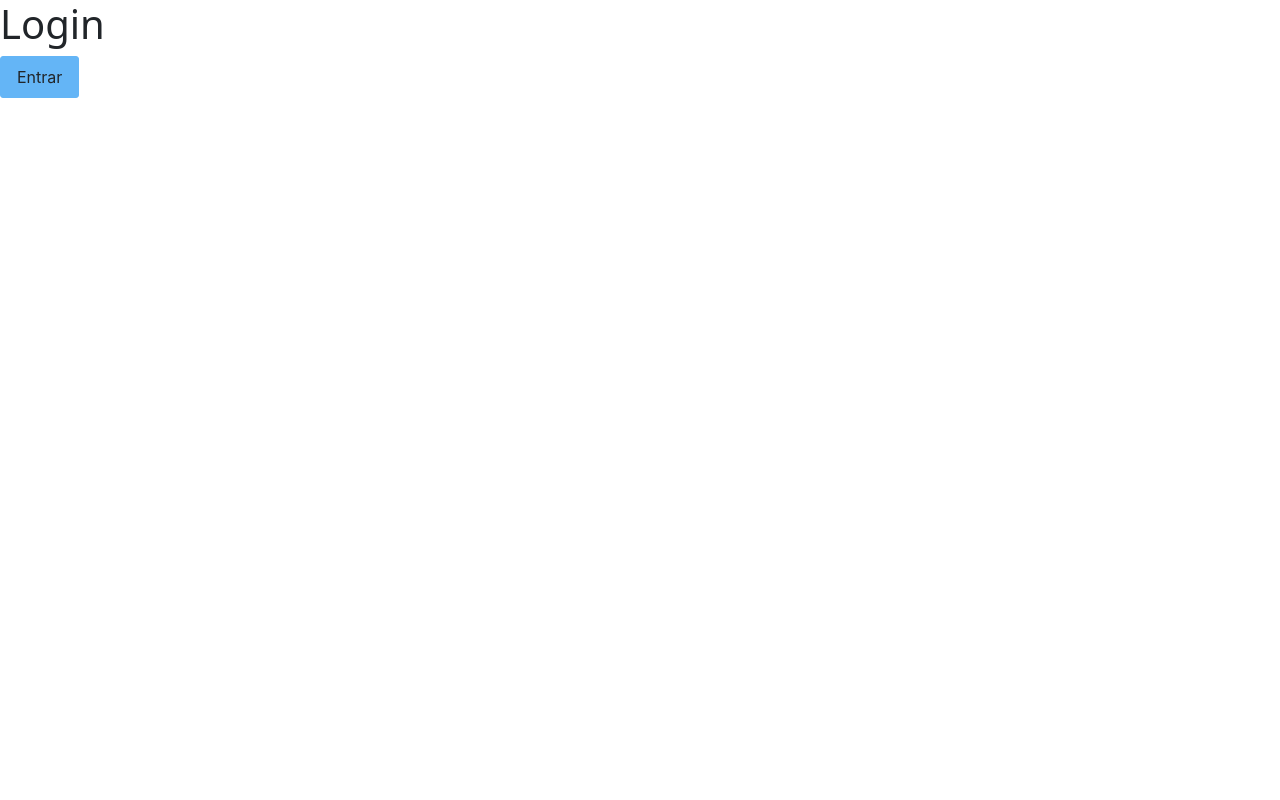
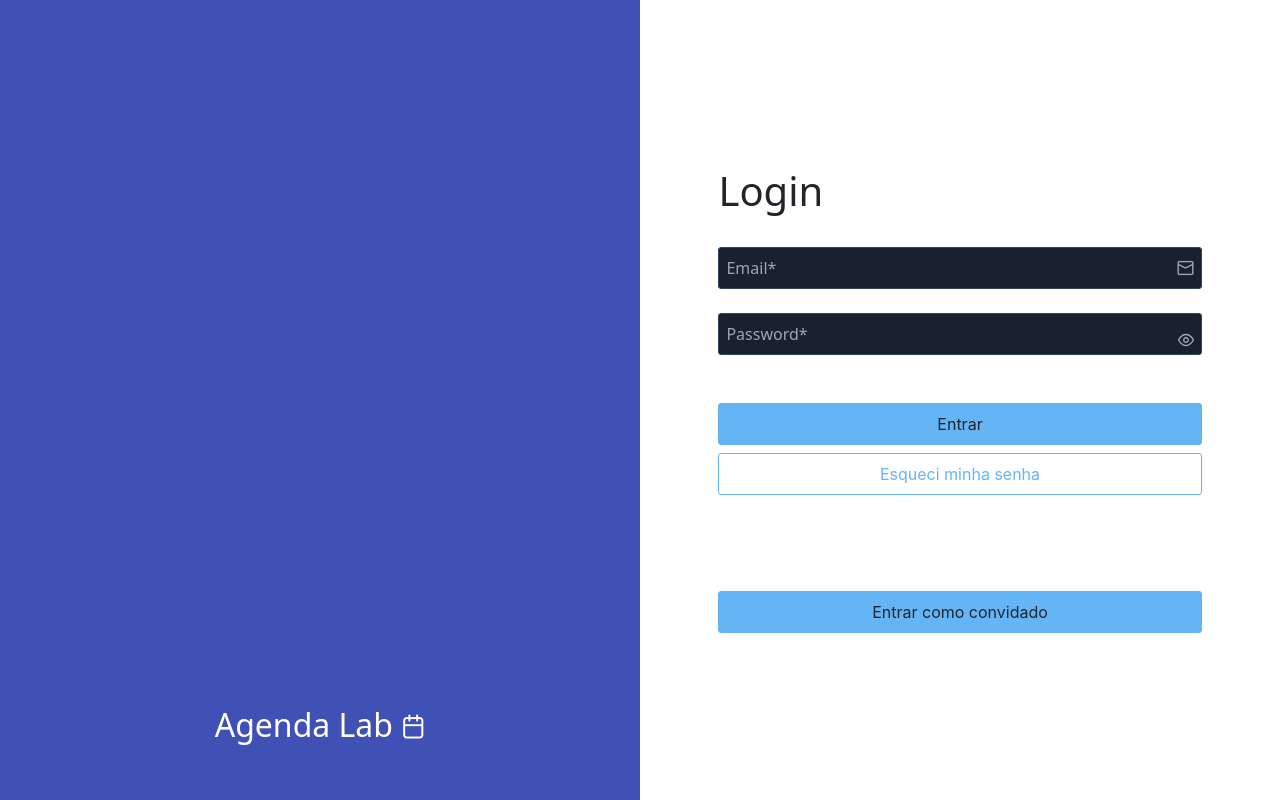
Before and after one commit to dwws-ufes/2023-AgendaLab, a React (Create React App) app: page / in a window 1280 px wide. Built offline with nearby package versions, Linux system fonts and the light colour scheme.

Commit message:
Adicionar tela do login

```diff
--- a/package.json
+++ b/package.json
@@ -15,6 +15,7 @@
     "primereact": "^9.4.0",
     "react": "^18.2.0",
     "react-dom": "^18.2.0",
+    "react-hook-form": "^7.43.9",
     "react-router-dom": "^6.11.2",
     "react-scripts": "5.0.1",
     "typescript": "^4.9.5",
--- a/src/pages/login.tsx
+++ b/src/pages/login.tsx
@@ -1,22 +1,70 @@
-import React from "react";
+import React, { useState } from "react";
 import { useNavigate } from "react-router-dom";
-import { Button } from 'primereact/button';
-
+import { Button } from "primereact/button";
+import { InputText } from 'primereact/inputtext';
+import { useForm, Controller } from 'react-hook-form';
+import { classNames } from 'primereact/utils';
+import { Password } from 'primereact/password';
 
 function LoginPage() {
   const navigate = useNavigate();
+  const [formData, setFormData] = useState({});
+
 
   const navigateToScheduling = () => {
-    navigate('/scheduling');
+    navigate("/scheduling");
   };
 
+  const defaultValues = {
+    email: '',
+    password: '',
+  }
+
+
+  const onSubmit = (data: any) => {
+    setFormData(data);
+    reset();
+  };
+
+  const { control, formState: { errors }, handleSubmit, reset } = useForm({ defaultValues });
+
   return (
-    <div className="login-page">
-      <h1>Login</h1>
+    <div className="login-page d-flex vh-100">
+      <div className="w-50 d-flex justify-content-center align-items-end p-5" style={{backgroundColor: "var(--indigo-500)"}}>
+        <p className="text-white h2">Agenda Lab <i className="pi pi-calendar" style={{ fontSize: '1.5rem' }}></i></p>
+      </div>
 
-      <Button onClick={navigateToScheduling}>
-        Entrar
-      </Button>
+      <div className="w-50 d-flex align-items-center justify-content-center ">
+        <div>
+          <h1>Login</h1>
+
+          <form onSubmit={handleSubmit(onSubmit)} className="p-fluid">
+            <div className="field py-4">
+                <span className="p-float-label p-input-icon-right">
+                    <i className="pi pi-envelope" />
+                    <Controller name="email" control={control}
+                        rules={{ required: 'Email is required.', pattern: { value: /^[A-Z0-9._%+-]+@[A-Z0-9.-]+\.[A-Z]{2,4}$/i, message: 'Invalid email address. E.g. example@email.com' }}}
+                        render={({ field, fieldState }) => (
+                            <InputText id={field.name} {...field} className={classNames({ 'p-invalid': fieldState.invalid })} />
+                    )} />
+                    <label htmlFor="email" className={classNames({ 'p-error': !!errors.email })}>Email*</label>
+                </span>
+            </div>
+            <div className="field">
+                <span className="p-float-label">
+                    <Controller name="password" control={control} rules={{ required: 'Password is required.' }} render={({ field, fieldState }) => (
+                        <Password id={field.name} {...field} toggleMask className={classNames({ 'p-invalid': fieldState.invalid })}  />
+                    )} />
+                    <label htmlFor="password" className={classNames({ 'p-error': errors.password })}>Password*</label>
+                </span>
+            </div>
+
+            <Button type="submit" label="Entrar" className="mt-5" />
+            <Button label="Esqueci minha senha" className="mt-2 mb-5" outlined/>
+            <Button onClick={navigateToScheduling} label="Entrar como convidado" className="mt-5" />
+          </form>
+        </div>
+      </div>
     </div>
   );
 }
```
